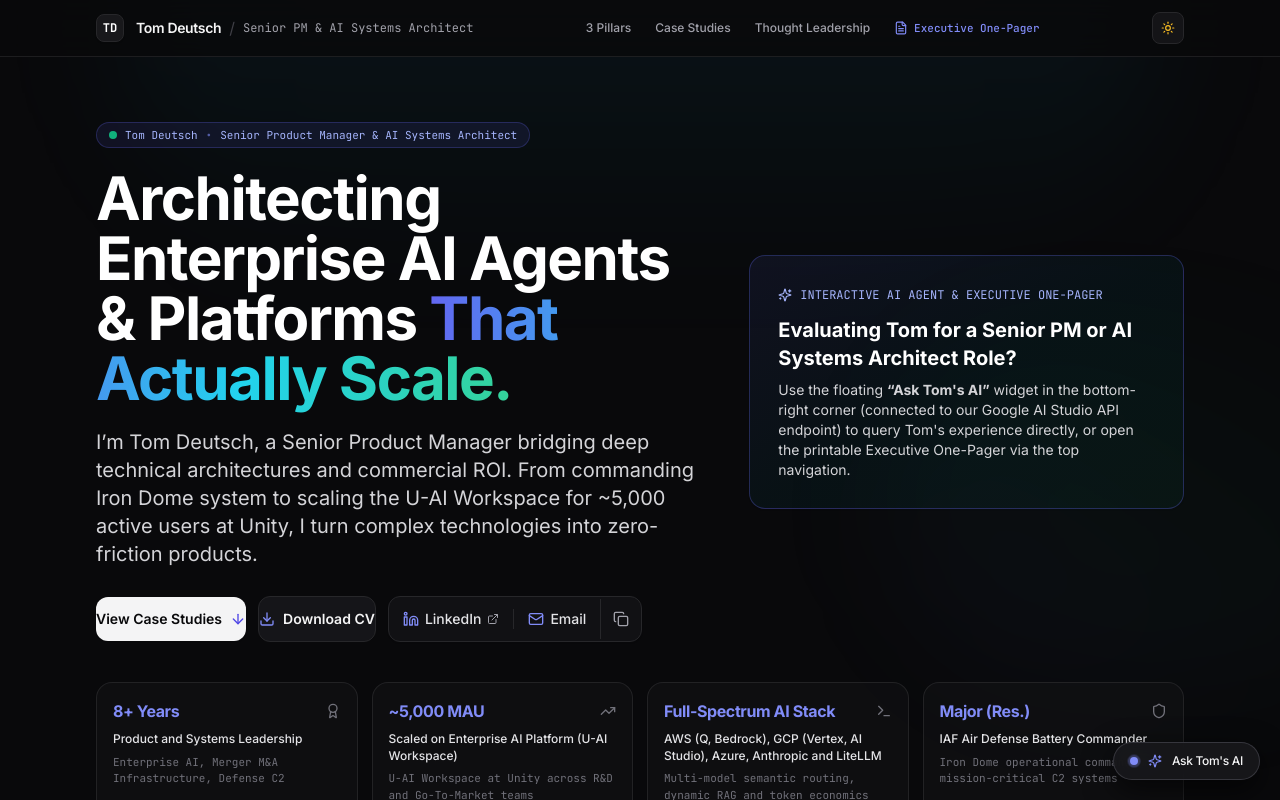
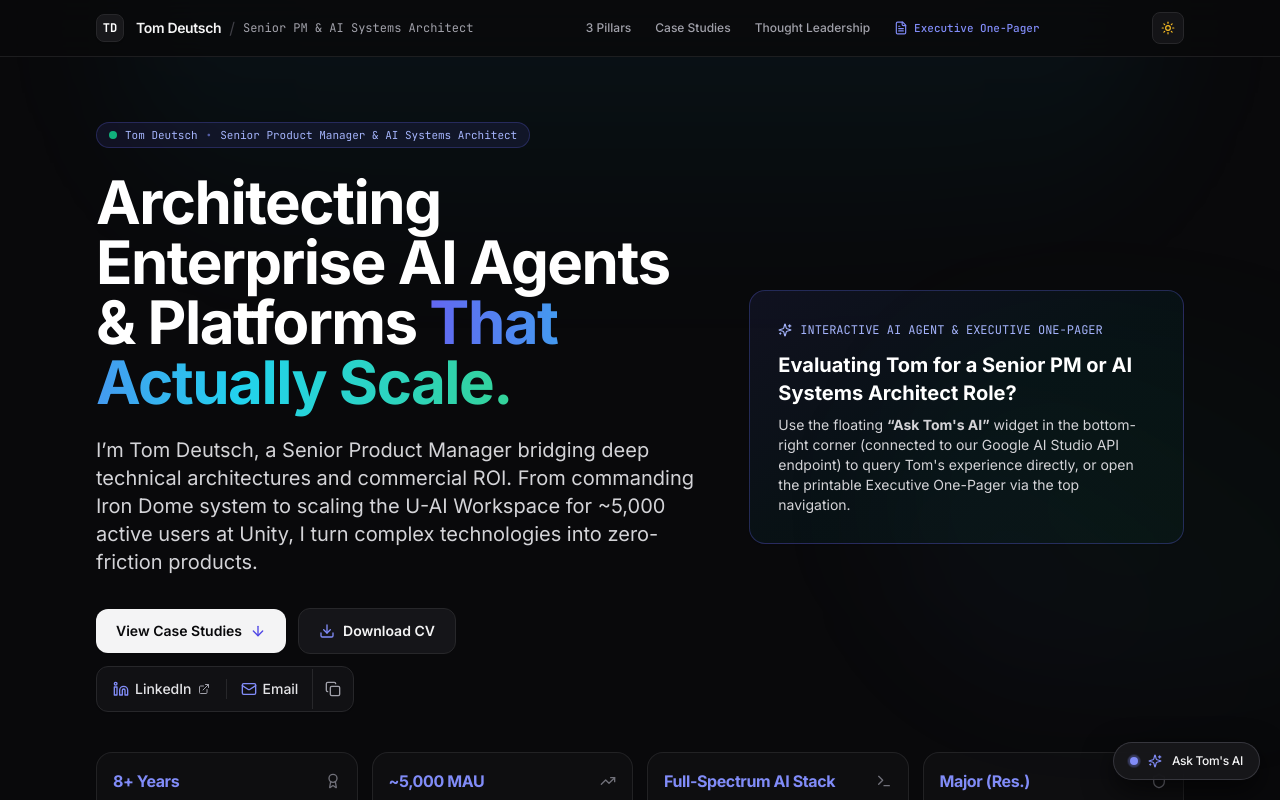
Before and after one commit to ThomasPrompt/Resume_Portfolio, a Next.js app: page / in a window 1280 px wide. Shown: the top 800 px of the page. Built offline with nearby package versions, Linux system fonts and the light colour scheme.

Commit message:
Fix Hero CTA button sizing and spacing for single-line display

```diff
--- a/src/app/page.tsx
+++ b/src/app/page.tsx
@@ -153,8 +153,8 @@ export default function PortfolioHomePage() {
         ========================================================= */}
         <section aria-label="Hero" className="space-y-8">
           <div className="grid grid-cols-1 lg:grid-cols-12 gap-8 items-center">
-            {/* Left Column: Hero Headline, Sub-headline & Primary CTAs */}
-            <div className="lg:col-span-7 space-y-5">
+            {/* Left Column: Hero Headline, Sub-headline & Primary CTAs (Expanded to 7 cols with proper breathing room) */}
+            <div className="lg:col-span-7 space-y-6">
               {/* Status Pill */}
               <div className="inline-flex items-center gap-2 rounded-full border border-indigo-500/25 bg-indigo-500/10 px-3 py-1 text-[11px] font-mono text-indigo-700 dark:text-indigo-300">
                 <span className="h-2 w-2 rounded-full bg-emerald-500 animate-pulse" />
@@ -182,15 +182,15 @@ export default function PortfolioHomePage() {
               </h1>
 
               {/* Sub-headline */}
-              <p className="text-base sm:text-lg lg:text-xl text-zinc-600 dark:text-zinc-300 leading-relaxed max-w-3xl">
+              <p className="text-base sm:text-lg lg:text-xl text-zinc-600 dark:text-zinc-300 leading-relaxed max-w-2xl">
                 {PORTFOLIO_DATA.hero.subHeadline}
               </p>
 
-              {/* Call-to-Action Buttons - Forced in one single line */}
-              <div className="pt-2 flex flex-row flex-wrap items-center gap-3">
+              {/* Call-to-Action Buttons - Clean horizontal layout with proper button padding */}
+              <div className="pt-2 flex flex-wrap items-center gap-3">
                 <a
                   href={PORTFOLIO_DATA.hero.ctas.caseStudiesAnchor}
-                  className="inline-flex items-center gap-2 rounded-xl bg-zinc-900 dark:bg-zinc-100 hover:bg-zinc-800 dark:hover:bg-white px-4.5 py-3 text-xs sm:text-sm font-semibold text-white dark:text-zinc-950 shadow-sm transition-all whitespace-nowrap"
+                  className="inline-flex items-center gap-2 rounded-xl bg-zinc-900 dark:bg-zinc-100 hover:bg-zinc-800 dark:hover:bg-white px-5 py-3 text-xs sm:text-sm font-semibold text-white dark:text-zinc-950 shadow-sm transition-all whitespace-nowrap"
                 >
                   <span>View Case Studies</span>
                   <ArrowDown className="h-4 w-4 text-indigo-400 dark:text-indigo-600" />
@@ -199,7 +199,7 @@ export default function PortfolioHomePage() {
                 <a
                   href={PORTFOLIO_DATA.hero.ctas.cvHref}
                   download={PORTFOLIO_DATA.hero.ctas.cvFileName}
-                  className="inline-flex items-center gap-2 rounded-xl border border-zinc-300 dark:border-zinc-800 bg-white dark:bg-zinc-900/90 hover:bg-zinc-100 dark:hover:bg-zinc-800 hover:border-zinc-400 dark:hover:border-zinc-700 px-4.5 py-3 text-xs sm:text-sm font-semibold text-zinc-900 dark:text-zinc-100 transition-all whitespace-nowrap"
+                  className="inline-flex items-center gap-2 rounded-xl border border-zinc-300 dark:border-zinc-800 bg-white dark:bg-zinc-900/90 hover:bg-zinc-100 dark:hover:bg-zinc-800 hover:border-zinc-400 dark:hover:border-zinc-700 px-5 py-3 text-xs sm:text-sm font-semibold text-zinc-900 dark:text-zinc-100 transition-all whitespace-nowrap"
                 >
                   <Download className="h-4 w-4 text-indigo-600 dark:text-indigo-400" />
                   <span>Download CV</span>
@@ -211,7 +211,7 @@ export default function PortfolioHomePage() {
                     href={PORTFOLIO_DATA.hero.ctas.linkedin}
                     target="_blank"
                     rel="noopener noreferrer"
-                    className="inline-flex items-center gap-1.5 hover:bg-zinc-100 dark:hover:bg-zinc-800 px-3.5 py-3 text-xs sm:text-sm font-medium text-zinc-700 dark:text-zinc-200 transition-colors"
+                    className="inline-flex items-center gap-1.5 hover:bg-zinc-100 dark:hover:bg-zinc-800 px-4 py-3 text-xs sm:text-sm font-medium text-zinc-700 dark:text-zinc-200 transition-colors"
                   >
                     <Linkedin className="h-4 w-4 text-indigo-600 dark:text-indigo-400" />
                     <span>LinkedIn</span>
@@ -472,7 +472,7 @@ export default function PortfolioHomePage() {
                     ))}
                   </div>
 
-                  {/* Tech Stack Pills */}
+                  {/* Architecture Stack */}
                   <div className="mt-6 pt-4 border-t border-zinc-200/70 dark:border-zinc-800/70 flex flex-wrap items-center gap-2">
                     <span className="text-[10px] font-mono uppercase tracking-wider text-zinc-400 mr-1">
                       Architecture Stack:
```
